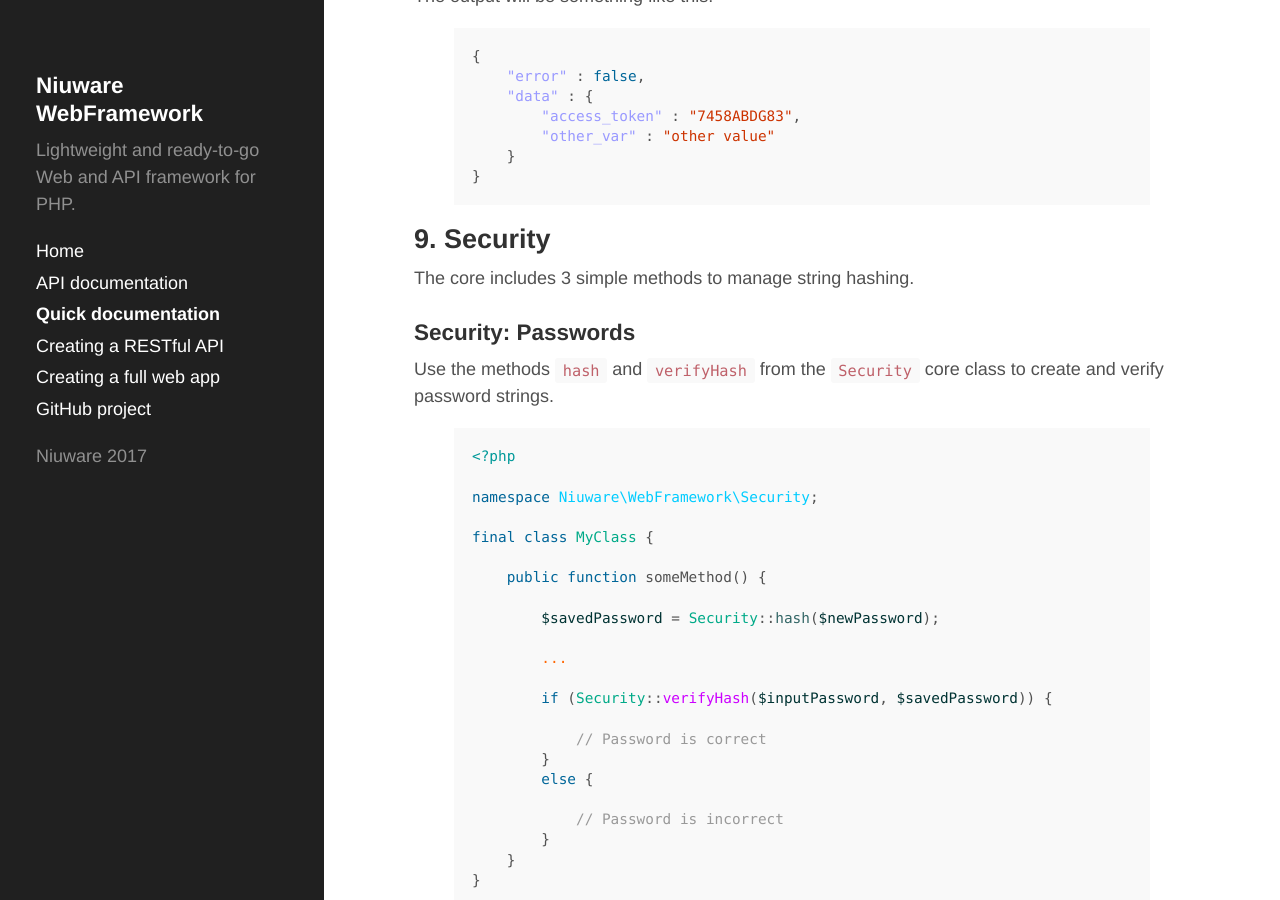
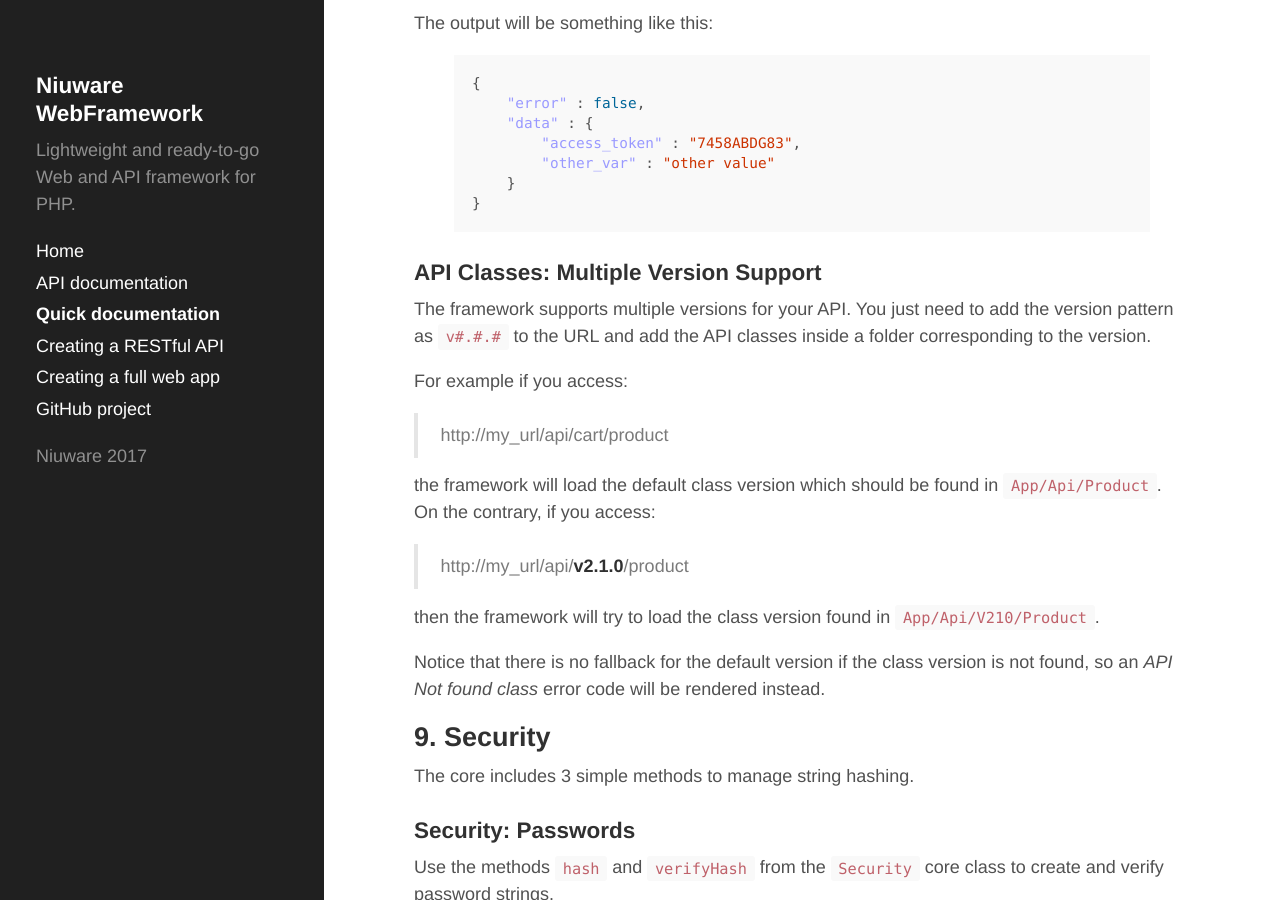
Before and after one commit to niuware/niuware.github.io, a Jekyll site: the page built from quick-docs.md, in a window 1280 px wide and 900 px high, scrolled down 36261 px. Built offline with Jekyll 4.4.1, drawn with Linux system fonts in a browser that asks for light colours; some of the changed text lies outside the part shown.

Commit message:
Updated for multiple API version support

```diff
--- a/quick-docs.md
+++ b/quick-docs.md
@@ -46,6 +46,7 @@ This is a quick documentation on how to use all of the available features in Niu
   8.2 <a href="#api-protocol">Protocol Restriction</a>
   8.3 <a href="#api-params">Request Parameters</a>
   8.4 <a href="#api-response">Response Rendering</a>
+  8.5 <a href="#api-multiple">Multiple Version Support</a>
 9. <a href="#security">Security</a>
   9.1 <a href="#security-pass">Passwords</a>
   9.2 <a href="#security-token">Tokens</a>
@@ -1837,6 +1838,23 @@ The output will be something like this:
 }
 
 {% endhighlight %}
+
+<a name="api-multiple"></a>
+### API Classes: Multiple Version Support
+
+The framework supports multiple versions for your API. You just need to add the version pattern as `v#.#.#` to the URL and add the API classes inside a folder corresponding to the version.
+
+For example if you access:
+
+> http://my_url/api/cart/product
+
+the framework will load the default class version which should be found in `App/Api/Product`. On the contrary, if you access:
+
+> http://my_url/api/**v2.1.0**/product
+
+then the framework will try to load the class version found in `App/Api/V210/Product`.
+
+Notice that there is no fallback for the default version if the class version is not found, so an *API Not found class* error code will be rendered instead.
 
 <a name="security"></a>
 ## 9. Security
```
